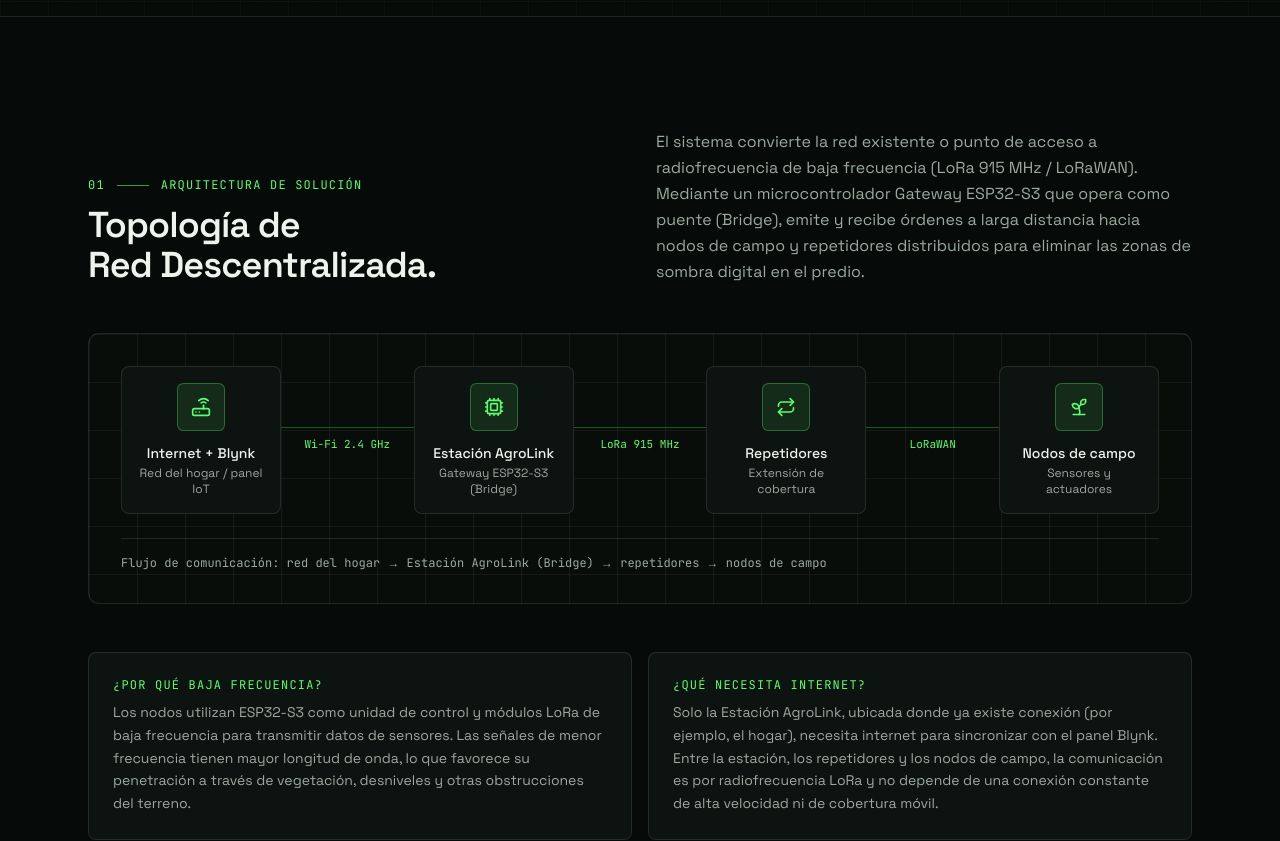
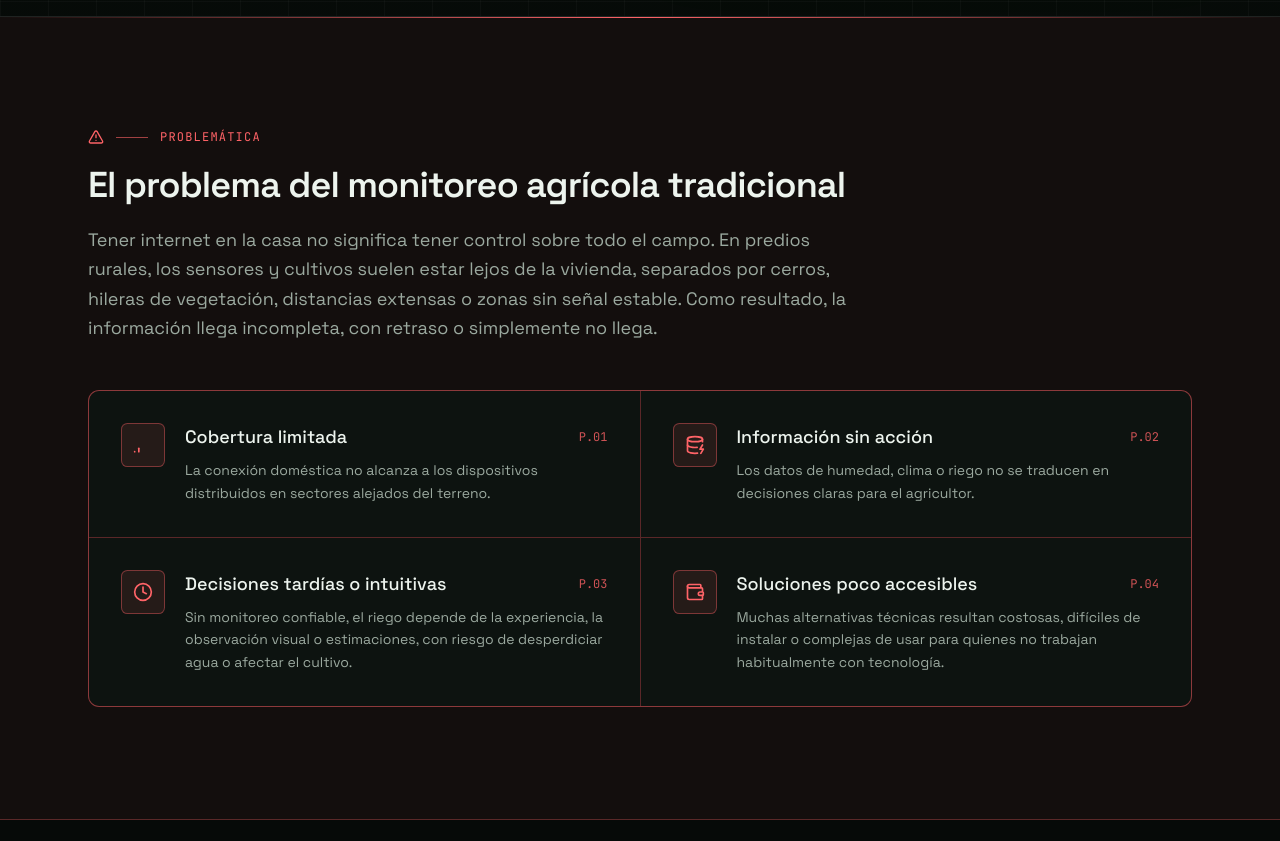
Before and after one commit to Javoosh/AgroLink-project, a Next.js app: page / in a window 1280 px wide. Shown: the part 880-1721 px from the top of the page. Built offline with nearby package versions, Linux system fonts and the light colour scheme.

Commit message:
Add problem section to landing page

```diff
--- a/app/page.tsx
+++ b/app/page.tsx
@@ -1,5 +1,6 @@
 import { SiteHeader } from '@/components/agrolink/site-header'
 import { Hero } from '@/components/agrolink/hero'
+import { Problem } from '@/components/agrolink/problem'
 import { Architecture } from '@/components/agrolink/architecture'
 import { Hardware } from '@/components/agrolink/hardware'
 import { Features } from '@/components/agrolink/features'
@@ -12,6 +13,7 @@ export default function Page() {
       <SiteHeader />
       <main>
         <Hero />
+        <Problem />
         <Architecture />
         <Hardware />
         <Features />
--- /dev/null
+++ b/components/agrolink/problem.tsx
@@ -0,0 +1,89 @@
+import { AlertTriangle, Clock, DatabaseZap, SignalLow, Wallet, type LucideIcon } from 'lucide-react'
+
+type ProblemPoint = {
+  icon: LucideIcon
+  title: string
+  description: string
+}
+
+const problems: ProblemPoint[] = [
+  {
+    icon: SignalLow,
+    title: 'Cobertura limitada',
+    description:
+      'La conexión doméstica no alcanza a los dispositivos distribuidos en sectores alejados del terreno.',
+  },
+  {
+    icon: DatabaseZap,
+    title: 'Información sin acción',
+    description:
+      'Los datos de humedad, clima o riego no se traducen en decisiones claras para el agricultor.',
+  },
+  {
+    icon: Clock,
+    title: 'Decisiones tardías o intuitivas',
+    description:
+      'Sin monitoreo confiable, el riego depende de la experiencia, la observación visual o estimaciones, con riesgo de desperdiciar agua o afectar el cultivo.',
+  },
+  {
+    icon: Wallet,
+    title: 'Soluciones poco accesibles',
+    description:
+      'Muchas alternativas técnicas resultan costosas, difíciles de instalar o complejas de usar para quienes no trabajan habitualmente con tecnología.',
+  },
+]
+
+export function Problem() {
+  return (
+    <section
+      id="problema"
+      aria-labelledby="problema-title"
+      className="relative overflow-hidden border-b border-destructive/30 bg-destructive/5 py-20 md:py-28"
+    >
+      <div
+        aria-hidden="true"
+        className="pointer-events-none absolute inset-x-0 top-0 h-px bg-gradient-to-r from-transparent via-destructive to-transparent"
+      />
+      <div className="mx-auto flex max-w-6xl flex-col gap-12 px-4 md:px-6">
+        <div className="flex flex-col gap-5">
+          <p className="flex items-center gap-3 font-mono text-xs uppercase tracking-widest text-destructive">
+            <AlertTriangle className="size-4" aria-hidden="true" />
+            <span aria-hidden="true" className="h-px w-8 bg-destructive/60" />
+            <span>Problemática</span>
+          </p>
+          <h2
+            id="problema-title"
+            className="text-balance text-3xl font-semibold tracking-tight md:text-4xl"
+          >
+            El problema del monitoreo agrícola tradicional
+          </h2>
+          <p className="max-w-3xl text-pretty leading-relaxed text-muted-foreground md:text-lg">
+            Tener internet en la casa no significa tener control sobre todo el campo. En predios
+            rurales, los sensores y cultivos suelen estar lejos de la vivienda, separados por
+            cerros, hileras de vegetación, distancias extensas o zonas sin señal estable. Como
+            resultado, la información llega incompleta, con retraso o simplemente no llega.
+          </p>
+        </div>
+
+        <ul className="grid gap-px overflow-hidden rounded-xl border border-destructive/30 bg-destructive/30 sm:grid-cols-2">
+          {problems.map(({ icon: Icon, title, description }, i) => (
+            <li key={title} className="flex gap-5 bg-card p-6 md:p-8">
+              <span className="flex size-11 shrink-0 items-center justify-center rounded-md border border-destructive/40 bg-destructive/10 text-destructive">
+                <Icon className="size-5" aria-hidden="true" />
+              </span>
+              <div className="flex flex-col gap-2">
+                <div className="flex items-center justify-between gap-4">
+                  <h3 className="text-lg font-medium">{title}</h3>
+                  <span className="font-mono text-xs text-destructive/80">
+                    {`P.${String(i + 1).padStart(2, '0')}`}
+                  </span>
+                </div>
+                <p className="text-sm leading-relaxed text-muted-foreground">{description}</p>
+              </div>
+            </li>
+          ))}
+        </ul>
+      </div>
+    </section>
+  )
+}
--- a/components/agrolink/site-header.tsx
+++ b/components/agrolink/site-header.tsx
@@ -1,6 +1,7 @@
 import { RadioTower } from 'lucide-react'
 
 const links = [
+  { href: '#problema', label: 'Problema' },
   { href: '#arquitectura', label: 'Arquitectura' },
   { href: '#hardware', label: 'Hardware' },
   { href: '#funciones', label: 'Funciones' },
```
